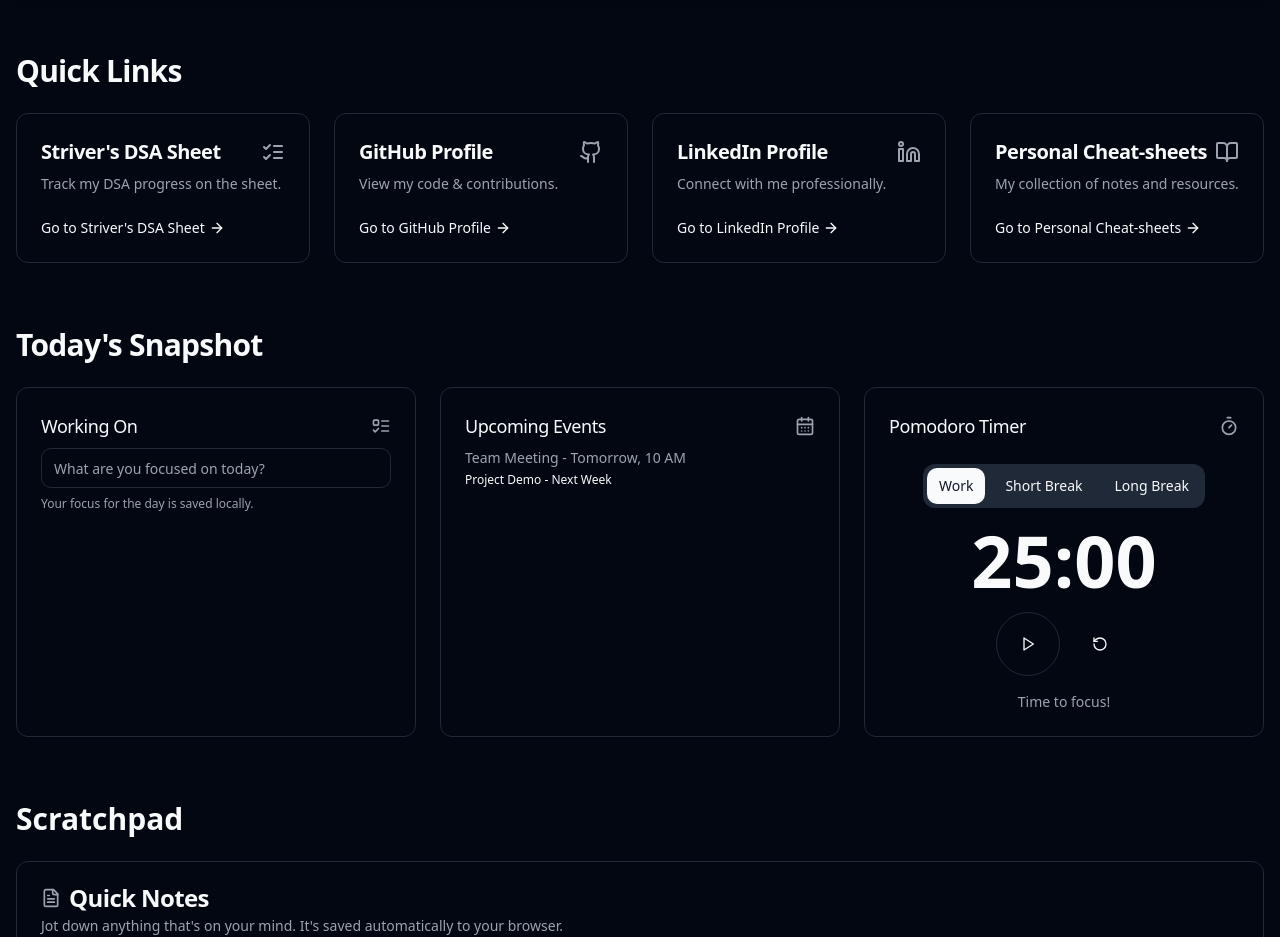
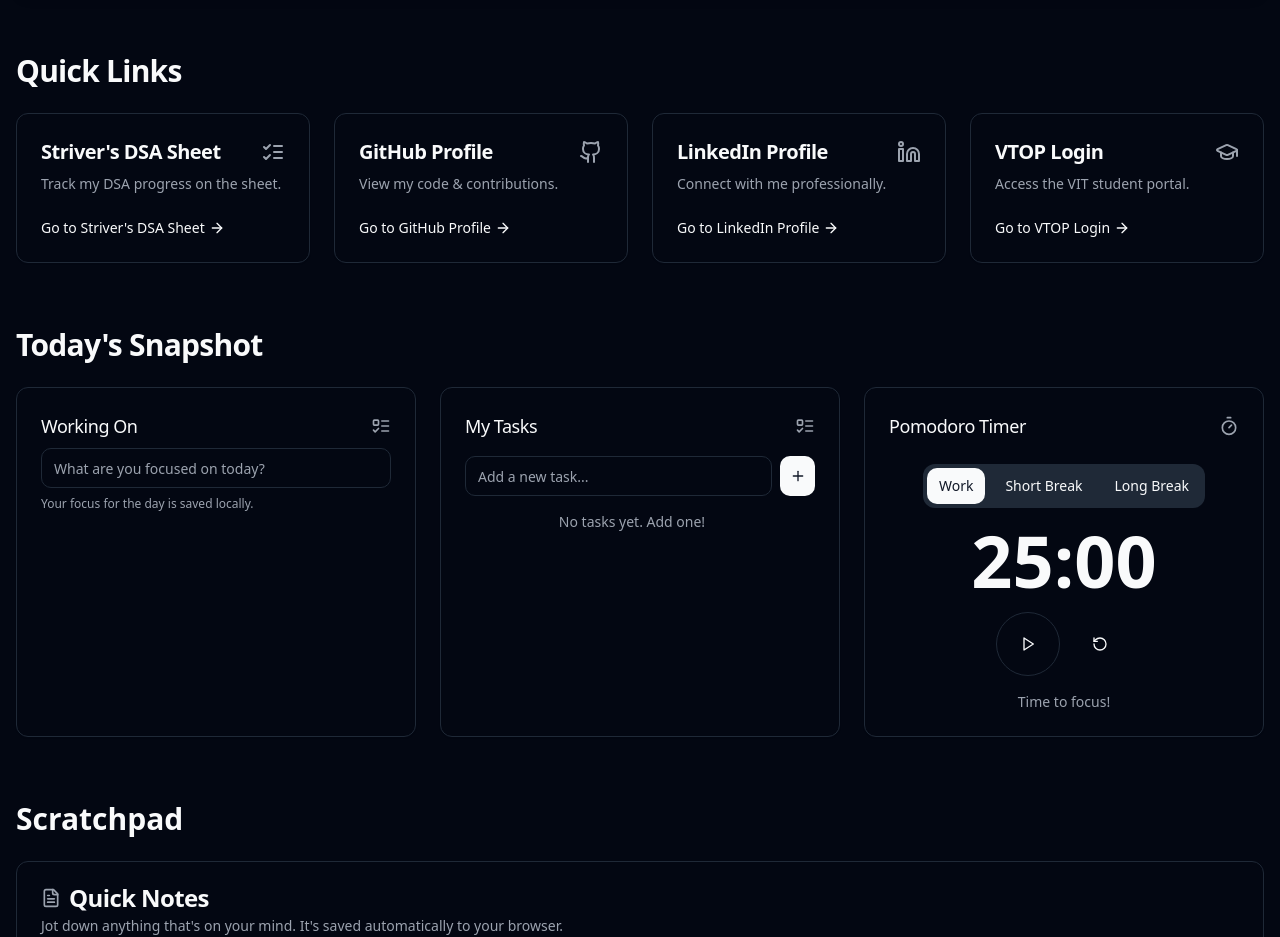
Before and after one commit to omsrivastava8032/personal-convinience-hub, a React (Vite) app: page / in a window 1280 px wide. Shown: the part 580-1517 px from the top of the page. Built offline with nearby package versions, Linux system fonts and the light colour scheme.

Commit message:
Refactor: Update quick links and add VTOP link
- Removed the "Personal Cheat-sheets" quick link.
- Added a quick link to VTOP (https://vtop.vit.ac.in/vtop/login).
- Removed hardcoded events from the "Today's Snapshot" section.
- Added some personal features.

```diff
--- a/src/components/TodaysSnapshot.tsx
+++ b/src/components/TodaysSnapshot.tsx
@@ -1,9 +1,8 @@
 
 import React from 'react';
-import { Card, CardHeader, CardTitle, CardContent } from '@/components/ui/card';
 import PomodoroTimer from './PomodoroTimer';
-import { CalendarDays } from 'lucide-react';
 import WorkingOn from './WorkingOn';
+import TodoList from './TodoList';
 
 const TodaysSnapshot: React.FC = () => {
   return (
@@ -11,16 +10,7 @@ const TodaysSnapshot: React.FC = () => {
       <h2 className="text-3xl font-bold tracking-tight mb-6 text-center sm:text-left">Today's Snapshot</h2>
       <div className="grid grid-cols-1 md:grid-cols-2 lg:grid-cols-3 gap-6">
         <WorkingOn />
-        <Card>
-          <CardHeader className="flex flex-row items-center justify-between space-y-0 pb-2">
-            <CardTitle className="text-lg font-medium">Upcoming Events</CardTitle>
-            <CalendarDays className="h-5 w-5 text-muted-foreground" />
-          </CardHeader>
-          <CardContent>
-            <p className="text-sm text-muted-foreground">Team Meeting - Tomorrow, 10 AM</p>
-            <p className="text-xs mt-1">Project Demo - Next Week</p>
-          </CardContent>
-        </Card>
+        <TodoList />
         <PomodoroTimer />
       </div>
     </section>
--- /dev/null
+++ b/src/components/TodoList.tsx
@@ -0,0 +1,120 @@
+
+import React, { useState, useEffect } from 'react';
+import { Card, CardHeader, CardTitle, CardContent } from '@/components/ui/card';
+import { Input } from '@/components/ui/input';
+import { Button } from '@/components/ui/button';
+import { Checkbox } from '@/components/ui/checkbox';
+import { ListTodo, Plus, Trash2 } from 'lucide-react';
+import { ScrollArea } from '@/components/ui/scroll-area';
+import { cn } from '@/lib/utils';
+
+interface Task {
+  id: number;
+  text: string;
+  completed: boolean;
+}
+
+const TodoList: React.FC = () => {
+  const [tasks, setTasks] = useState<Task[]>(() => {
+    try {
+      const savedTasks = localStorage.getItem('tasks');
+      return savedTasks ? JSON.parse(savedTasks) : [];
+    } catch (error) {
+      console.error("Failed to parse tasks from localStorage", error);
+      return [];
+    }
+  });
+  const [newTask, setNewTask] = useState('');
+
+  useEffect(() => {
+    localStorage.setItem('tasks', JSON.stringify(tasks));
+  }, [tasks]);
+
+  const handleAddTask = (e: React.FormEvent) => {
+    e.preventDefault();
+    if (newTask.trim() === '') return;
+    const newTaskItem: Task = {
+      id: Date.now(),
+      text: newTask,
+      completed: false,
+    };
+    setTasks([newTaskItem, ...tasks]);
+    setNewTask('');
+  };
+
+  const handleToggleTask = (id: number) => {
+    setTasks(
+      tasks.map(task =>
+        task.id === id ? { ...task, completed: !task.completed } : task
+      )
+    );
+  };
+
+  const handleDeleteTask = (id: number) => {
+    setTasks(tasks.filter(task => task.id !== id));
+  };
+
+  const completedTasks = tasks.filter(task => task.completed).length;
+  const totalTasks = tasks.length;
+
+  return (
+    <Card className="flex flex-col h-full">
+      <CardHeader className="flex flex-row items-center justify-between space-y-0 pb-2">
+        <CardTitle className="text-lg font-medium">My Tasks</CardTitle>
+        <ListTodo className="h-5 w-5 text-muted-foreground" />
+      </CardHeader>
+      <CardContent className="flex-grow flex flex-col pt-2">
+        <form onSubmit={handleAddTask} className="flex gap-2 mb-4">
+          <Input
+            placeholder="Add a new task..."
+            value={newTask}
+            onChange={(e) => setNewTask(e.target.value)}
+          />
+          <Button type="submit" size="icon">
+            <Plus className="h-4 w-4" />
+          </Button>
+        </form>
+        <div className="flex-grow relative">
+          <ScrollArea className="h-[200px] pr-4">
+            {tasks.length > 0 ? (
+              <div className="space-y-2">
+                {tasks.map(task => (
+                  <div key={task.id} className="flex items-center gap-3 p-2 rounded-md bg-secondary/50">
+                    <Checkbox
+                      id={`task-${task.id}`}
+                      checked={task.completed}
+                      onCheckedChange={() => handleToggleTask(task.id)}
+                    />
+                    <label
+                      htmlFor={`task-${task.id}`}
+                      className={cn(
+                        "flex-grow text-sm cursor-pointer",
+                        task.completed && "line-through text-muted-foreground"
+                      )}
+                    >
+                      {task.text}
+                    </label>
+                    <Button variant="ghost" size="icon" className="h-7 w-7" onClick={() => handleDeleteTask(task.id)}>
+                      <Trash2 className="h-4 w-4 text-muted-foreground hover:text-destructive" />
+                    </Button>
+                  </div>
+                ))}
+              </div>
+            ) : (
+              <div className="flex items-center justify-center h-full">
+                <p className="text-sm text-muted-foreground">No tasks yet. Add one!</p>
+              </div>
+            )}
+          </ScrollArea>
+        </div>
+        {totalTasks > 0 && (
+          <p className="text-xs text-muted-foreground text-center mt-2">
+            {completedTasks} of {totalTasks} completed
+          </p>
+        )}
+      </CardContent>
+    </Card>
+  );
+};
+
+export default TodoList;
--- a/src/pages/HomePage.tsx
+++ b/src/pages/HomePage.tsx
@@ -3,7 +3,7 @@ import React from 'react';
 import WelcomeBanner from '@/components/WelcomeBanner';
 import QuickLinkCard from '@/components/QuickLinkCard';
 import TodaysSnapshot from '@/components/TodaysSnapshot';
-import { Github, Linkedin, BookOpen, ListChecks } from 'lucide-react';
+import { Github, Linkedin, GraduationCap, ListChecks } from 'lucide-react';
 import Scratchpad from '@/components/Scratchpad';
 import CountdownTimer from '@/components/CountdownTimer';
 
@@ -11,7 +11,7 @@ const quickLinks = [
   { title: "Striver's DSA Sheet", href: "/learning#dsa", icon: ListChecks, description: "Track my DSA progress on the sheet." },
   { title: "GitHub Profile", href: "https://github.com/omsri8032", icon: Github, description: "View my code & contributions." },
   { title: "LinkedIn Profile", href: "https://www.linkedin.com/in/om-srivastava-4a169a249", icon: Linkedin, description: "Connect with me professionally." },
-  { title: "Personal Cheat-sheets", href: "/learning", icon: BookOpen, description: "My collection of notes and resources." },
+  { title: "VTOP Login", href: "https://vtop.vit.ac.in/vtop/login", icon: GraduationCap, description: "Access the VIT student portal." },
 ];
 
 const SectionTitle: React.FC<{children: React.ReactNode}> = ({ children }) => (
```
